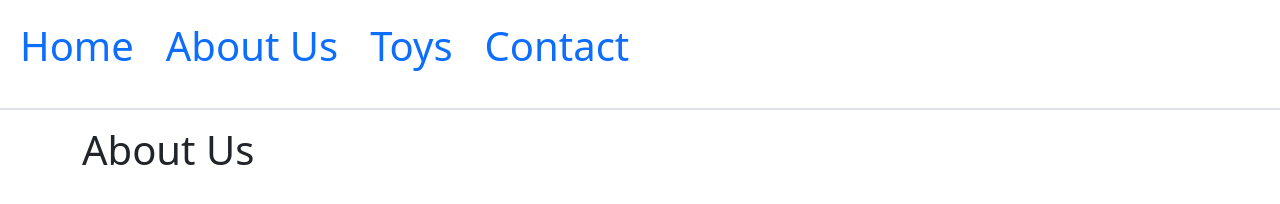
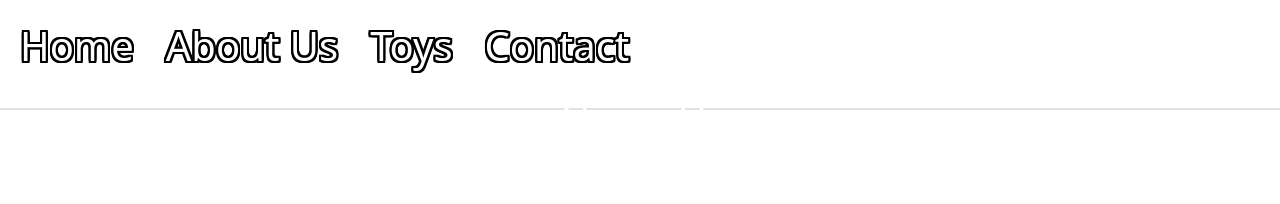
Before and after one commit to Jason20668/Test, a plain HTML site: page index.html in a window 1280 px wide. Drawn offline with nearby package versions, Linux system fonts and the light colour scheme; a web font is replaced by a local one.

Commit message:
Styled Navbar

```diff
--- a/index.html
+++ b/index.html
@@ -11,7 +11,7 @@
   <!-- Bootstrap CSS v5.2.1 -->
   <link href="https://cdn.jsdelivr.net/npm/bootstrap@5.3.2/dist/css/bootstrap.min.css" rel="stylesheet"
     integrity="sha384-T3c6CoIi6uLrA9TneNEoa7RxnatzjcDSCmG1MXxSR1GAsXEV/Dwwykc2MPK8M2HN" crossorigin="anonymous" />
-  <link rel="stylesheet" href="about.css">
+  <link rel="stylesheet" href="style.css">
   <link rel="stylesheet" href="https://use.typekit.net/wat0ivg.css">
 </head>
 
@@ -52,7 +52,7 @@
     integrity="sha384-BBtl+eGJRgqQAUMxJ7pMwbEyER4l1g+O15P+16Ep7Q9Q+zqX6gSbd85u4mG4QzX+"
     crossorigin="anonymous"></script>
 
-  <script src="about.js"></script>
+  <script src="script.js"></script>
 </body>
 
 </html>
--- a/style.css
+++ b/style.css
@@ -43,7 +43,7 @@ body, html {
 
 
 .hero-image {
-  background-image: linear-gradient(rgba(0, 0, 0, 0.5), rgba(0, 0, 0, 0.5)), url("photographer.jpg");
+  background-image: linear-gradient(rgba(0, 0, 0, 0.5), rgba(0, 0, 0, 0.5)), url("imgs/block5.jpg");
   height: 50%;
   background-position: center;
   background-repeat: no-repeat;
```
